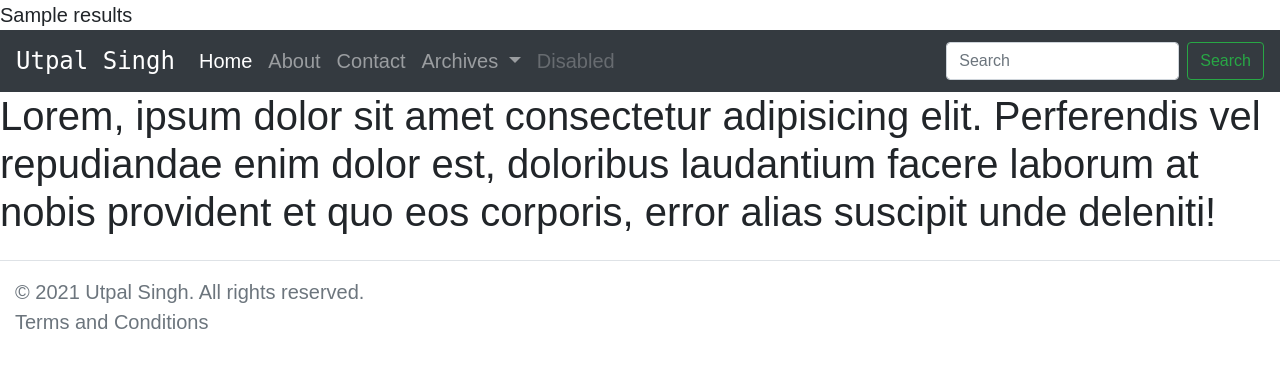
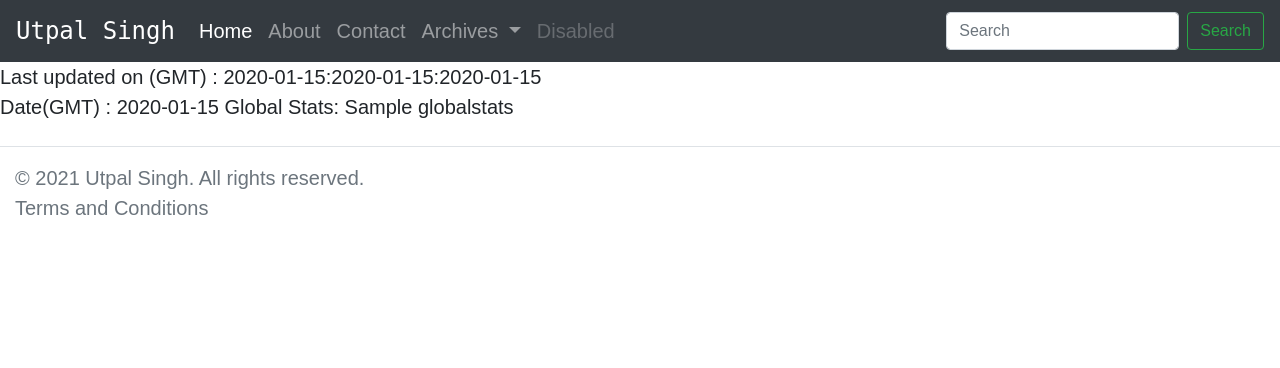
Before and after one commit to utpal-singh/utpalsingh, a Django app: template templates/covid19/index.html in a window 1280 px wide. Shown: the top 368 px of the page. Run offline with Django 3.2, Linux system fonts and the light colour scheme; the template is opened without the code that fills it: most values are stand-ins (such as "Sample title", 1, 10 or a date in 2020); parts of the project's set-up code (start-up, migrations or seed data) failed here and were passed over.

Commit message:
apis src added

```diff
--- /dev/null
+++ b/covid19/src/apis.py
@@ -0,0 +1,4 @@
+covid19tracker_hist_data = "https://api.covid19tracker.in/data/static/timeseries.min.json"
+covid19tracker_current_day = "https://api.covid19tracker.in/data/static/data.min.json"
+
+covid19api = "https://api.covid19api.com"
--- a/templates/covid19/base.html
+++ b/templates/covid19/base.html
@@ -43,7 +43,6 @@
     crossorigin="anonymous"></script> -->
 
     <!-- <nav class="navbar navbar-expand-lg navbar-light bg-light"> -->
-    {{results}}
     <nav class="navbar navbar-dark bg-dark navbar-expand-lg">
         <a class="navbar-brand" href="/">
             <!-- <div style="font-family: 'Inconsolata', monospace; font-size: 24px;">
--- a/templates/covid19/index.html
+++ b/templates/covid19/index.html
@@ -2,7 +2,11 @@
 
 {% block content %}
 
-<h1>Lorem, ipsum dolor sit amet consectetur adipisicing elit. Perferendis vel repudiandae enim dolor est, doloribus
-  laudantium facere laborum at nobis provident et quo eos corporis, error alias suscipit unde deleniti!</h1>
+Last updated on (GMT) : {{timeh}}:{{timem}}:{{times}}
+<br>
+Date(GMT) : {{datedayyr}}
+
+Global Stats: {{globalstats}}
+
 
 {% endblock %}
```
Also changed, not shown: covid19/src/summary.py (added, +20 -0 lines), covid19/views.py (+6 -4 lines).
